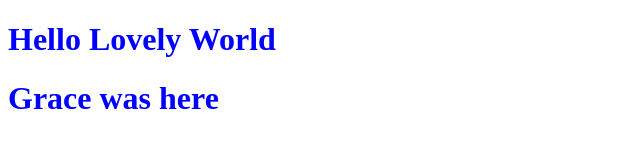
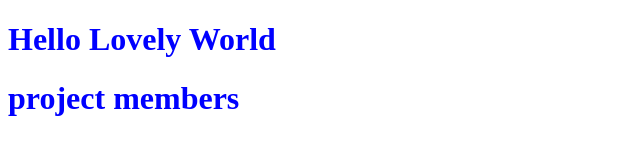
Before and after one commit to ameliaellis/gracelia, a plain HTML site: page index.html in a window 1280 px wide. Shown: the whole page, without its empty margins (0-640 px from the left). Drawn offline with Linux system fonts and the light colour scheme.

Commit message:
causing conflict

```diff
--- a/index.html
+++ b/index.html
@@ -6,6 +6,6 @@
   </head>
   <body>
 <h1>Hello Lovely World</h1>
-<h1>Grace was here</h1>
+<h1>project members</h1>
 </body>
 </HTML>
```
